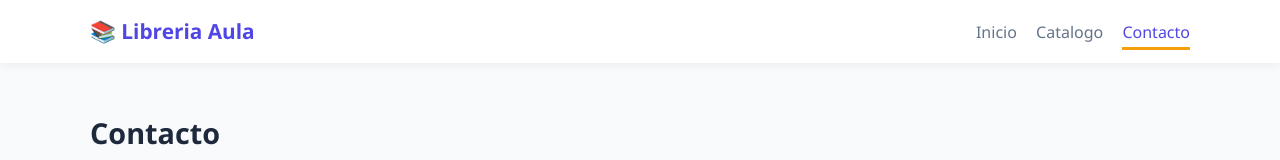
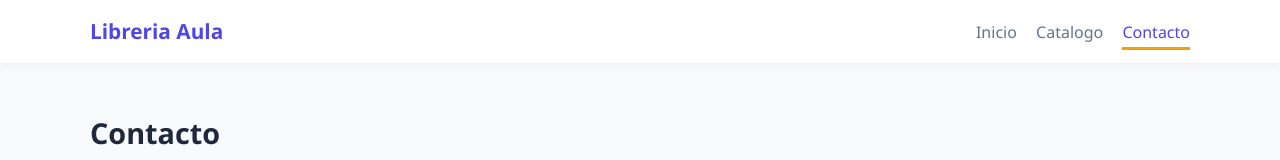
Before and after one commit to BigBos67/Libreria-Escolar, a React (Vite) app: page /#/contacto in a window 1280 px wide. Shown: the top 160 px of the page. Built offline with nearby package versions, Linux system fonts and the light colour scheme.

Commit message:
Descripción del cambio

```diff
--- a/src/components/Navbar.jsx
+++ b/src/components/Navbar.jsx
@@ -4,7 +4,7 @@ export default function Navbar() {
   return (
     <header className="navbar">
       <div className="container nav-inner">
-        <span className="logo">📚 Libreria Aula</span>
+        <span className="logo">Libreria Aula</span>
         <nav>
           <NavLink to="/">Inicio</NavLink>
           <NavLink to="/catalogo">Catalogo</NavLink>
```
